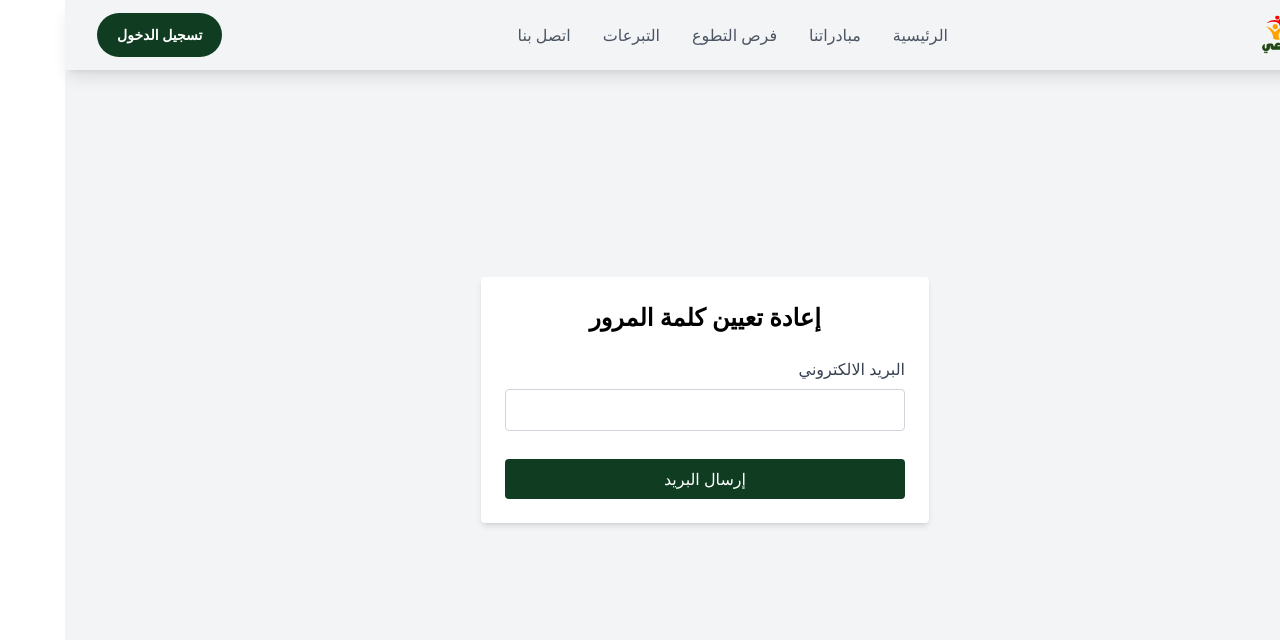
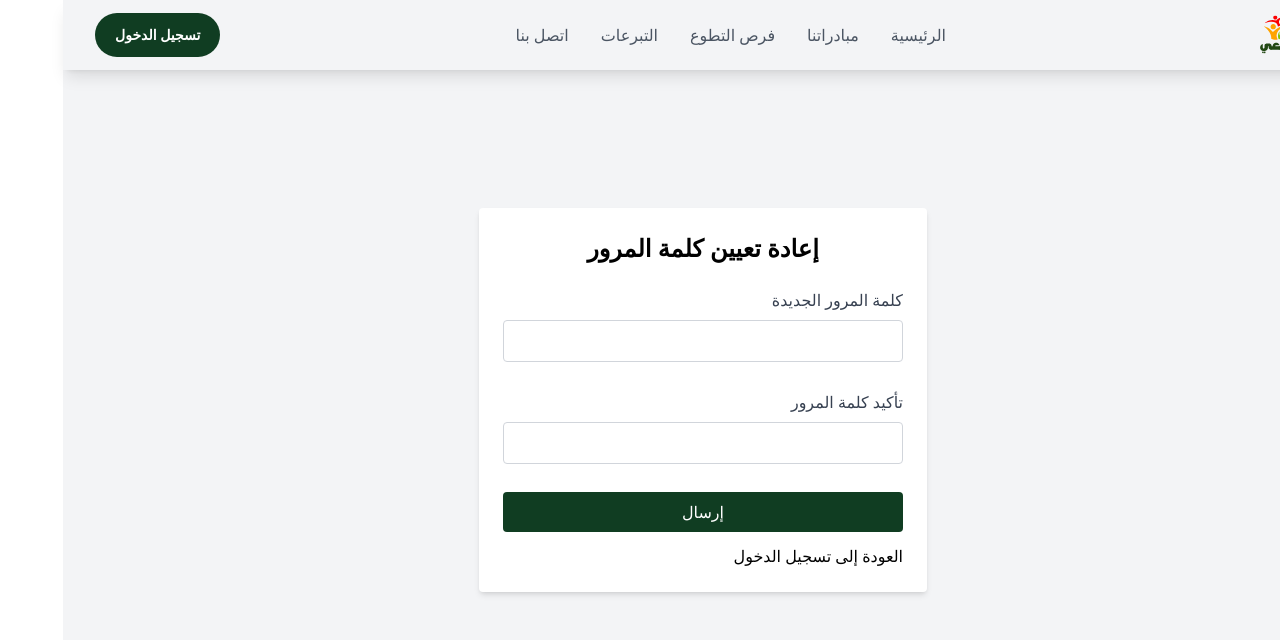
Before and after one commit to Safeya-Yasien/saye_react, a React (Vite) app: page /auth/reset-password in a window 1280 px wide. Shown: the top 640 px of the page. Built offline with nearby package versions, Linux system fonts and the light colour scheme.

Commit message:
add reset password page

```diff
--- a/src/components/auth/PasswordResetForm.tsx
+++ b/src/components/auth/PasswordResetForm.tsx
@@ -1,52 +1,92 @@
 import axios from "axios";
 import { SubmitHandler, useForm } from "react-hook-form";
-
-type TResetEmail = {
-  email: string;
-};
+import { Link, useNavigate } from "react-router-dom";
 
 const baseUrl = import.meta.env.VITE_BASE_URL;
 
-const PasswordResetForm = () => {
+type TResetPassword = {
+  newPassword: string;
+  confirmPassword: string;
+};
+
+const ResetPassword = () => {
+  const navigate = useNavigate();
   const {
     register,
     handleSubmit,
     formState: { errors },
-  } = useForm<TResetEmail>();
+    setError,
+  } = useForm<TResetPassword>();
 
-  const onSubmit: SubmitHandler<TResetEmail> = async (data) => {
+  const onSubmit: SubmitHandler<TResetPassword> = async (data) => {
+    if (data.newPassword !== data.confirmPassword) {
+      setError("confirmPassword", { message: "كلمات المرور غير متطابقة" });
+      return;
+    }
+
     try {
-      const result = await axios.post(`${baseUrl}/auth/login`, data);
-      console.log("Reset email sent:", result);
+      const response = await axios.post(`${baseUrl}/reset-password`, {
+        password: data.newPassword,
+      });
+      console.log("Password reset successful:", response.data);
+      navigate("/auth/login");
     } catch (err) {
-      console.error("Failed to send reset email:", err);
+      console.error("Password reset failed:", err);
+      if (axios.isAxiosError(err) && err.response) {
+        setError("newPassword", {
+          message: "حدث خطأ أثناء إعادة تعيين كلمة المرور",
+        });
+      }
     }
   };
 
   return (
     <form onSubmit={handleSubmit(onSubmit)}>
       <div className="mb-4">
-        <label className="block text-gray-700 mb-2" htmlFor="email">
-          البريد الالكتروني
+        <label className="block text-gray-700 mb-2" htmlFor="newPassword">
+          كلمة المرور الجديدة
         </label>
         <input
-          type="email"
-          id="email"
-          {...register("email", { required: "البريد الالكتروني مطلوب" })}
+          type="password"
+          id="newPassword"
+          {...register("newPassword", {
+            required: "كلمة المرور الجديدة مطلوبة",
+          })}
           className="w-full p-2 border border-gray-300 rounded mb-3 outline-none"
         />
-        {errors.email && (
-          <p className="text-red-500 text-sm">{errors.email?.message}</p>
+        {errors.newPassword && (
+          <p className="text-red-500 text-sm">{errors.newPassword?.message}</p>
+        )}
+      </div>
+      <div className="mb-4">
+        <label className="block text-gray-700 mb-2" htmlFor="confirmPassword">
+          تأكيد كلمة المرور
+        </label>
+        <input
+          type="password"
+          id="confirmPassword"
+          {...register("confirmPassword", {
+            required: "تأكيد كلمة المرور مطلوب",
+          })}
+          className="w-full p-2 border border-gray-300 rounded mb-3 outline-none"
+        />
+        {errors.confirmPassword && (
+          <p className="text-red-500 text-sm">
+            {errors.confirmPassword?.message}
+          </p>
         )}
       </div>
       <button
         type="submit"
         className="w-full bg-myGreen-dark text-white rounded p-2 hover:bg-myGreen-hover transition-colors"
       >
-        إرسال البريد
+        إرسال
       </button>
+      <Link to="/auth/login" className="hover:underline block mt-3">
+        العودة إلى تسجيل الدخول
+      </Link>
     </form>
   );
 };
 
-export default PasswordResetForm;
+export default ResetPassword;
```
